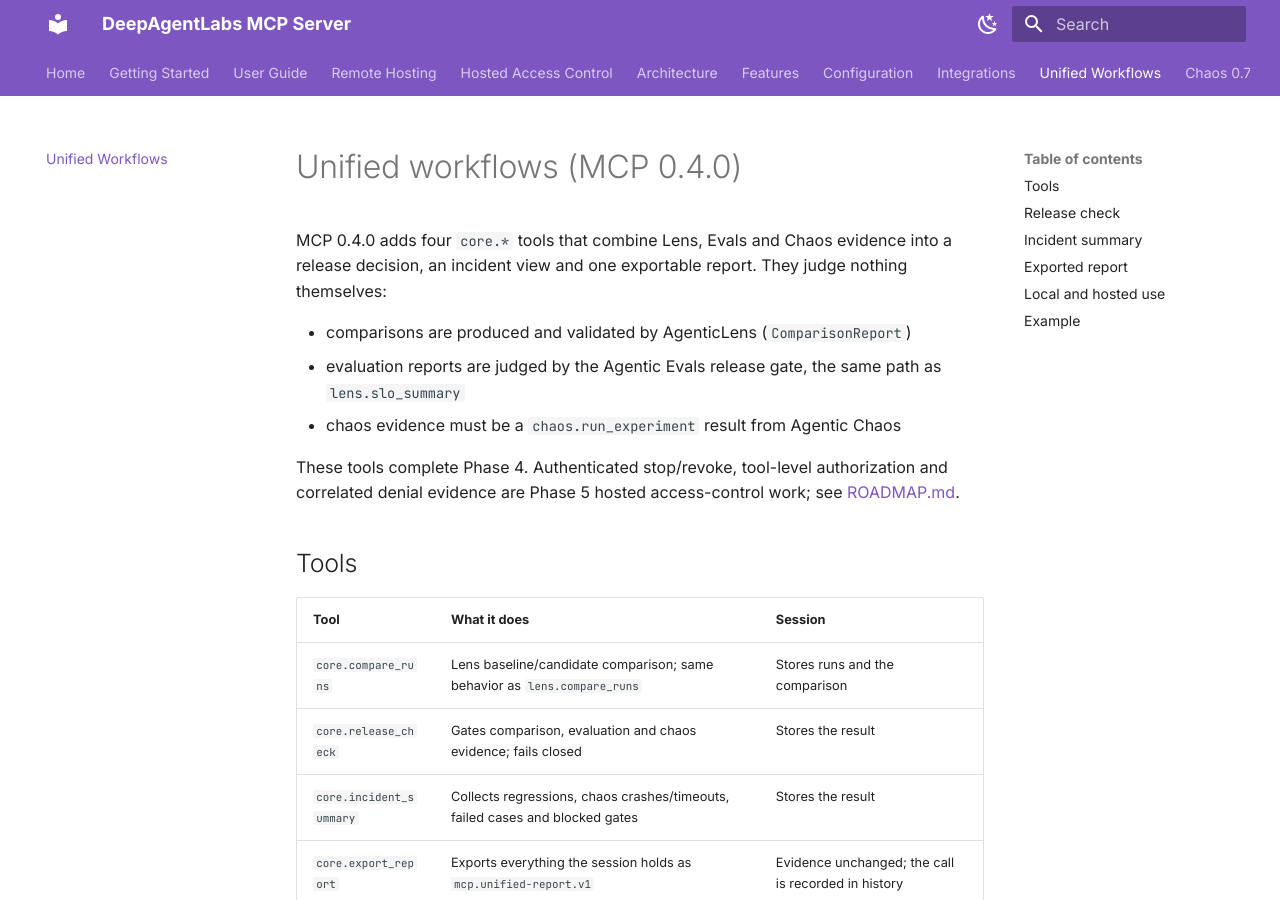
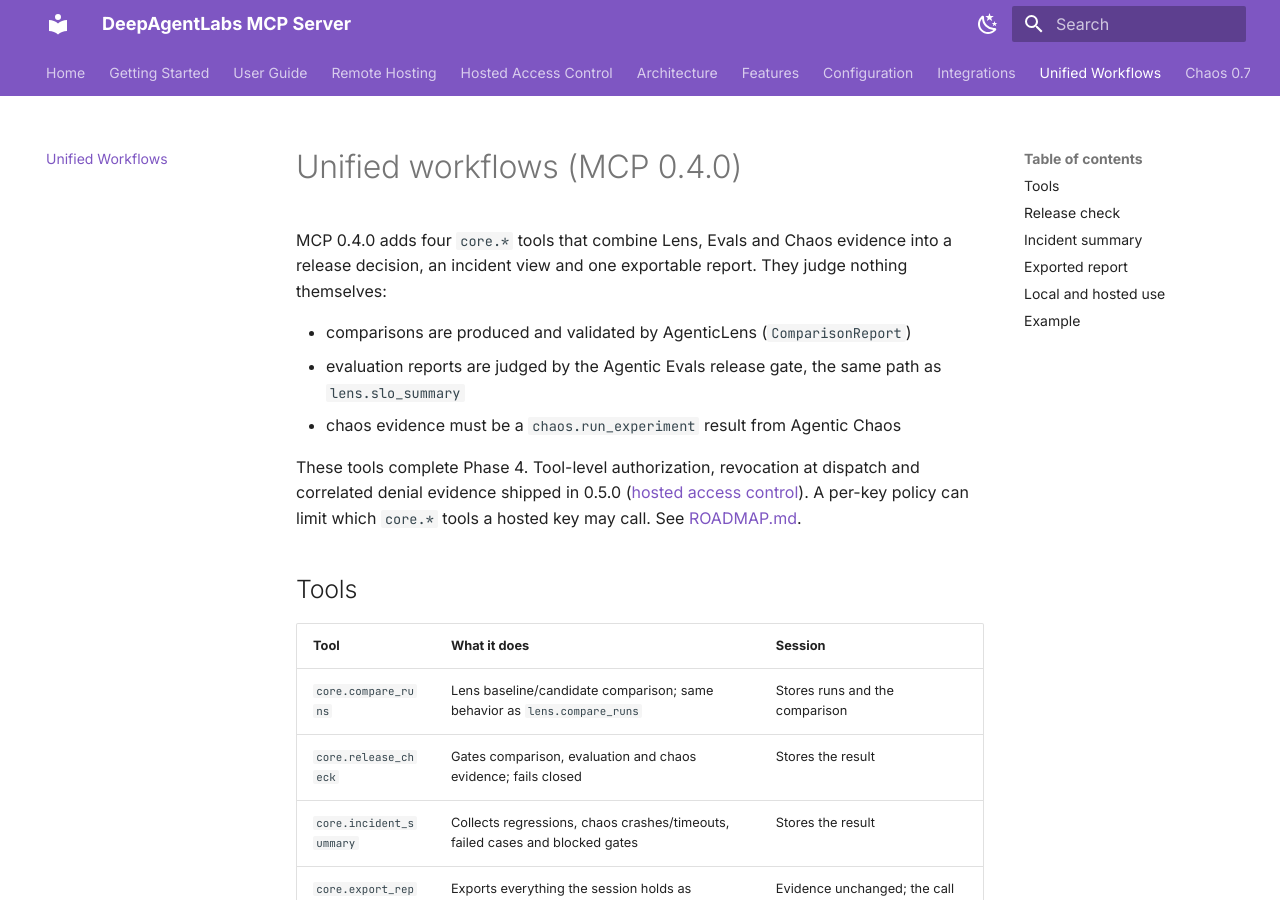
Before and after one commit to DeepAgentLabs/mcp-server, an MkDocs documentation site: the page built from docs/unified-workflows.md, in a window 1280 px wide and 900 px high. Built offline with MkDocs 1.6.1 and Material for MkDocs 9.7.7, drawn with Linux system fonts in a browser that asks for light colours.

Commit message:
docs(unified): point access-control notes at the 0.5.0 guide

```diff
--- a/docs/unified-workflows.md
+++ b/docs/unified-workflows.md
@@ -9,9 +9,10 @@ nothing themselves:
   path as `lens.slo_summary`
 - chaos evidence must be a `chaos.run_experiment` result from Agentic Chaos
 
-These tools complete Phase 4. Authenticated stop/revoke, tool-level
-authorization and correlated denial evidence are Phase 5 hosted access-control
-work; see
+These tools complete Phase 4. Tool-level authorization, revocation at
+dispatch and correlated denial evidence shipped in 0.5.0
+([hosted access control](access-control.md)). A per-key policy can limit
+which `core.*` tools a hosted key may call. See
 [ROADMAP.md](https://github.com/DeepAgentLabs/mcp-server/blob/main/ROADMAP.md).
 
 ## Tools
```
